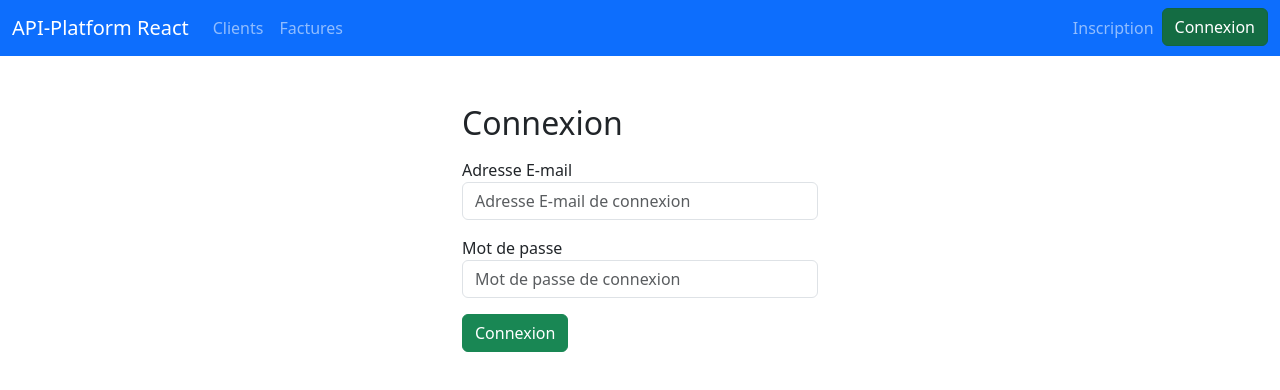
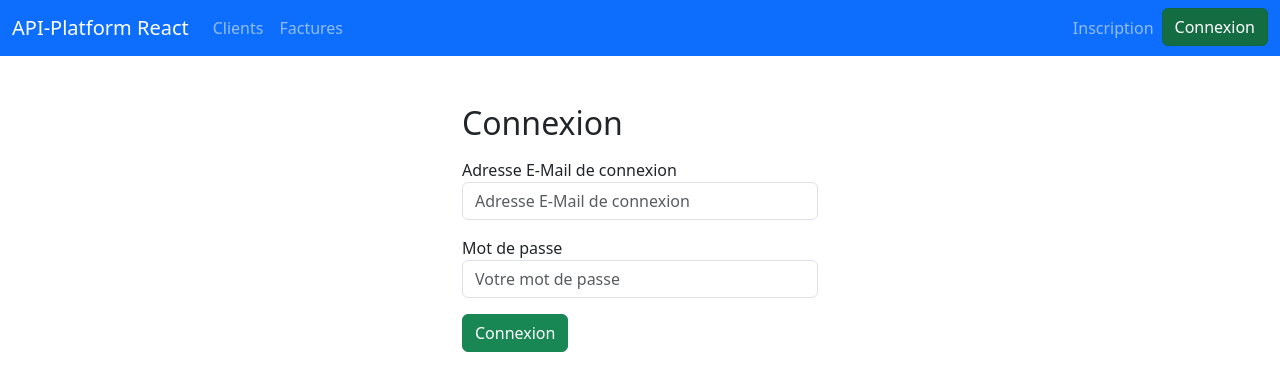
Before and after one commit to webepse/api-react-2026, a React (Create React App) app: page /login in a window 1280 px wide. Shown: the top 390 px of the page. Built offline with nearby package versions, Linux system fonts and the light colour scheme.

Commit message:
LoginPage avec Field

```diff
--- a/src/pages/LoginPage.jsx
+++ b/src/pages/LoginPage.jsx
@@ -2,6 +2,7 @@ import {useState, useContext} from 'react'
 import authAPI from '../services/authAPI'
 import {useNavigate} from 'react-router-dom'
 import AuthContext from '../contexts/AuthContext'
+import Field from '../components/forms/Field'
 
 const LoginPage = (props) => {
     const navigate = useNavigate()
@@ -65,36 +66,26 @@ const LoginPage = (props) => {
                 <div className="col-sm-4 offset-sm-4">
                     <h2>Connexion</h2>
                     <form onSubmit={handleSubmit}>
-                        <div className="form-group my-3">
-                            <label htmlFor="username">Adresse E-mail</label>
-                            <input
-                                type="text"
+                        <Field
+                            type="email"
+                            name="username"
+                            id="username"
+                            label="Adresse E-Mail de connexion"
                             value={credentials.username}
+                            error={error}
+                            placeholder="Adresse E-Mail de connexion"
                             onChange={handleChange}
-                                name="username"
-                                placeholder="Adresse E-mail de connexion"
-                                className={"form-control" + (error && " is-invalid")}
                         />
-                            {/* gestion de l'erreur */}
-                            {error && (
-                                <p className="invalid-feedback">{error}</p>
-                            )}
-                        </div>
-                        <div className="form-group my-3">
-                            <label htmlFor="password">Mot de passe</label>
-                            <input
+                        <Field
                             type="password"
+                            name="password"
+                            id="password"
                             value={credentials.password}
+                            error={error}
+                            placeholder="Votre mot de passe"
+                            label="Mot de passe"
                             onChange={handleChange}
-                                name="password"
-                                placeholder="Mot de passe de connexion"
-                                className={"form-control" + (error && " is-invalid")}
                         />
-                            {/* gestion de l'erreur */}
-                            {error && (
-                                <p className="invalid-feedback">{error}</p>
-                            )}
-                        </div>
                         <div className="form-group my-3">
                             <button className="btn btn-success">Connexion</button>
                         </div>
```
Lines whose indentation alone changed are shown as unchanged.
